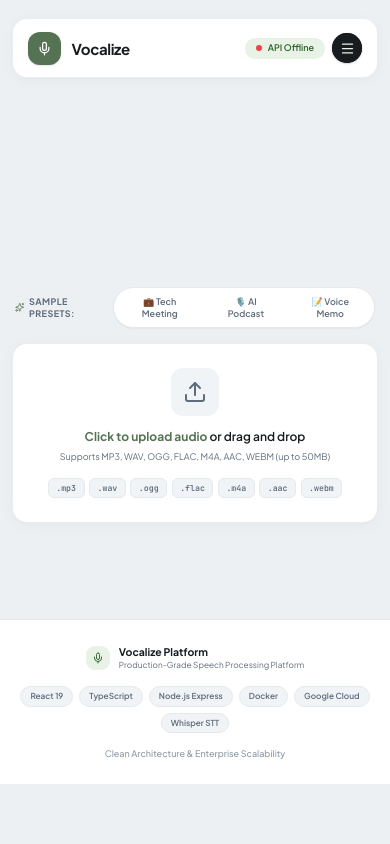
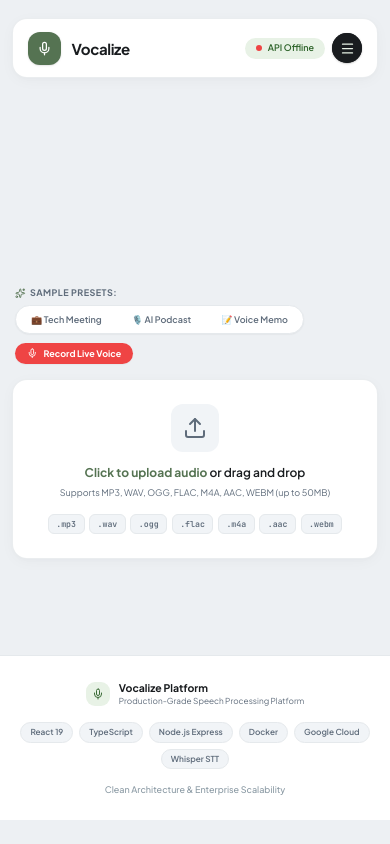
Before and after one commit to kevidn/vocalize, a React (Vite) app in the folder frontend/: page / in a window 390 px wide. Built offline with nearby package versions, Linux system fonts and the light colour scheme; no server answers.

Commit message:
feat(voice): add live microphone recording dictation & browser TTS multi-voice selector

```diff
--- a/frontend/src/components/AudioPlayer.tsx
+++ b/frontend/src/components/AudioPlayer.tsx
@@ -48,6 +48,24 @@ export const AudioPlayer: React.FC<AudioPlayerProps> = ({
     }
   }, []);
 
+  const [availableVoices, setAvailableVoices] = useState<SpeechSynthesisVoice[]>([]);
+  const [selectedVoiceURI, setSelectedVoiceURI] = useState<string>('');
+
+  // Load browser TTS voices
+  useEffect(() => {
+    if (!('speechSynthesis' in window)) return;
+    const updateVoices = () => {
+      const voices = window.speechSynthesis.getVoices();
+      setAvailableVoices(voices);
+      if (voices.length > 0 && !selectedVoiceURI) {
+        const defaultVoice = voices.find((v) => v.lang.startsWith('en') || v.lang.startsWith('id')) || voices[0];
+        setSelectedVoiceURI(defaultVoice.voiceURI);
+      }
+    };
+    updateVoices();
+    window.speechSynthesis.onvoiceschanged = updateVoices;
+  }, [selectedVoiceURI]);
+
   // Speak text starting from a given segment
   const speakFromSegment = useCallback(
     (segIndex: number) => {
@@ -63,17 +81,17 @@ export const AudioPlayer: React.FC<AudioPlayerProps> = ({
       const utterance = new SpeechSynthesisUtterance(textToSpeak);
       utterance.rate = playbackRate;
       utterance.volume = isMuted ? 0 : volume;
-      utterance.lang = 'en-US';
 
-      const voices = window.speechSynthesis.getVoices();
-      const engVoice = voices.find((v) => v.lang.startsWith('en') && (v.name.includes('Google') || v.name.includes('Natural') || v.name.includes('David') || v.name.includes('Zira')));
-      if (engVoice) utterance.voice = engVoice;
+      if (selectedVoiceURI && availableVoices.length > 0) {
+        const chosen = availableVoices.find((v) => v.voiceURI === selectedVoiceURI);
+        if (chosen) utterance.voice = chosen;
+      }
 
       lastSpokenSegIdRef.current = seg.id;
       utteranceRef.current = utterance;
       window.speechSynthesis.speak(utterance);
     },
-    [segments, speechEnabled, playbackRate, isMuted, volume, stopSpeech]
+    [segments, speechEnabled, playbackRate, isMuted, volume, stopSpeech, selectedVoiceURI, availableVoices]
   );
 
   // Monitor segment changes during playback and trigger speech
@@ -340,7 +358,8 @@ export const AudioPlayer: React.FC<AudioPlayerProps> = ({
             <RotateCcw className="w-4 h-4" />
           </button>
 
-          {/* AI Spoken Voice Switch */}
+          {/* AI Spoken Voice Switch & Voice Selector */}
+          <div className="flex items-center gap-2">
             <button
               onClick={() => {
                 setSpeechEnabled(!speechEnabled);
@@ -356,6 +375,21 @@ export const AudioPlayer: React.FC<AudioPlayerProps> = ({
               <Volume1 className={`w-3.5 h-3.5 ${speechEnabled ? 'text-[#2d6329]' : 'text-[#8c9ba5]'}`} />
               <span>{speechEnabled ? 'AI Voice: ON' : 'AI Voice: OFF'}</span>
             </button>
+
+            {speechEnabled && availableVoices.length > 0 && (
+              <select
+                value={selectedVoiceURI}
+                onChange={(e) => setSelectedVoiceURI(e.target.value)}
+                className="bg-[#ffffff] border border-[#c4dec1] text-[#2d6329] text-xs font-semibold px-2.5 py-1.5 rounded-full outline-none cursor-pointer max-w-[140px] truncate"
+              >
+                {availableVoices.map((v) => (
+                  <option key={v.voiceURI} value={v.voiceURI}>
+                    {v.name} ({v.lang})
+                  </option>
+                ))}
+              </select>
+            )}
+          </div>
         </div>
 
         {/* Right: Playback Speed & Volume Slider */}
--- a/frontend/src/components/DropZone.tsx
+++ b/frontend/src/components/DropZone.tsx
@@ -1,5 +1,5 @@
 import React, { useState, useRef, useCallback } from 'react';
-import { Upload, FileAudio, AlertCircle, CheckCircle2, Play, Sparkles } from 'lucide-react';
+import { Upload, FileAudio, AlertCircle, CheckCircle2, Play, Sparkles, Mic, Square } from 'lucide-react';
 import { createAudibleSampleAudio } from '../utils/audioGenerator';
 
 interface DropZoneProps {
@@ -20,7 +20,56 @@ export const DropZone: React.FC<DropZoneProps> = ({
   const [isDragging, setIsDragging] = useState(false);
   const [validationError, setValidationError] = useState<string | null>(null);
   const [activePreset, setActivePreset] = useState<string | null>(null);
+  const [isRecording, setIsRecording] = useState(false);
+  const [recordingTime, setRecordingTime] = useState(0);
+
   const fileInputRef = useRef<HTMLInputElement>(null);
+  const mediaRecorderRef = useRef<MediaRecorder | null>(null);
+  const audioChunksRef = useRef<Blob[]>([]);
+  const recTimerRef = useRef<number | null>(null);
+
+  const startRecording = async () => {
+    try {
+      setValidationError(null);
+      const stream = await navigator.mediaDevices.getUserMedia({ audio: true });
+      audioChunksRef.current = [];
+      const mediaRecorder = new MediaRecorder(stream);
+      mediaRecorderRef.current = mediaRecorder;
+
+      mediaRecorder.ondataavailable = (event) => {
+        if (event.data.size > 0) {
+          audioChunksRef.current.push(event.data);
+        }
+      };
+
+      mediaRecorder.onstop = () => {
+        const audioBlob = new Blob(audioChunksRef.current, { type: 'audio/webm' });
+        const recordedFile = new File([audioBlob], `live_voice_record_${Date.now()}.webm`, {
+          type: 'audio/webm',
+        });
+        onFileSelected(recordedFile);
+        stream.getTracks().forEach((track) => track.stop());
+      };
+
+      mediaRecorder.start();
+      setIsRecording(true);
+      setRecordingTime(0);
+
+      recTimerRef.current = window.setInterval(() => {
+        setRecordingTime((prev) => prev + 1);
+      }, 1000);
+    } catch {
+      setValidationError('Microphone access denied. Please grant permission to record audio.');
+    }
+  };
+
+  const stopRecording = () => {
+    if (mediaRecorderRef.current && isRecording) {
+      mediaRecorderRef.current.stop();
+      setIsRecording(false);
+      if (recTimerRef.current) clearInterval(recTimerRef.current);
+    }
+  };
 
   const validateAndSelectFile = (file: File) => {
     setValidationError(null);
@@ -88,13 +137,13 @@ export const DropZone: React.FC<DropZoneProps> = ({
 
   return (
     <div className="w-full flex flex-col gap-5">
-      {/* Presets Filter Chips Bar (Styled like image_2.png navigation pills) */}
+      {/* Presets Filter Chips Bar & Live Voice Dictation Button */}
       <div className="flex flex-wrap items-center justify-between gap-3 px-1">
-        <div className="flex items-center gap-2">
+        <div className="flex flex-wrap items-center gap-2">
           <span className="text-xs font-bold text-[#5f6c7b] uppercase tracking-wider flex items-center gap-1.5">
             <Sparkles className="w-3.5 h-3.5 text-[#557352]" /> Sample Presets:
           </span>
-          <div className="flex items-center gap-2 p-1 bg-[#ffffff] rounded-full border border-[#e5e9ec] shadow-xs">
+          <div className="flex flex-wrap items-center gap-2 p-1 bg-[#ffffff] rounded-full border border-[#e5e9ec] shadow-xs">
             {[
               { id: 'tech', name: 'q3_earnings_briefing', dur: 28, label: '💼 Tech Meeting' },
               { id: 'podcast', name: 'ai_podcast_episode_42', dur: 36, label: '🎙️ AI Podcast' },
@@ -105,7 +154,7 @@ export const DropZone: React.FC<DropZoneProps> = ({
                 <button
                   key={p.id}
                   type="button"
-                  disabled={disabled}
+                  disabled={disabled || isRecording}
                   onClick={(e) => {
                     e.stopPropagation();
                     handleLoadSample(p.name, p.dur, p.label);
@@ -123,8 +172,28 @@ export const DropZone: React.FC<DropZoneProps> = ({
           </div>
         </div>
 
-        <div className="text-xs text-[#8c9ba5] font-medium hidden sm:block">
-          Max file size: 50MB
+        {/* Live Mic Voice Dictation Button */}
+        <div>
+          {!isRecording ? (
+            <button
+              type="button"
+              disabled={disabled}
+              onClick={startRecording}
+              className="flex items-center gap-2 px-4 py-1.5 rounded-full bg-[#ef4444] hover:bg-[#dc2626] text-white text-xs font-bold transition-all shadow-xs cursor-pointer"
+            >
+              <Mic className="w-3.5 h-3.5" />
+              <span>Record Live Voice</span>
+            </button>
+          ) : (
+            <button
+              type="button"
+              onClick={stopRecording}
+              className="flex items-center gap-2 px-4 py-1.5 rounded-full bg-[#191c1f] text-white text-xs font-bold animate-pulse shadow-xs cursor-pointer"
+            >
+              <Square className="w-3.5 h-3.5 text-[#ef4444] fill-[#ef4444]" />
+              <span>Recording... ({recordingTime}s) - Click Stop</span>
+            </button>
+          )}
         </div>
       </div>
 
```
Lines whose indentation alone changed are shown as unchanged.
